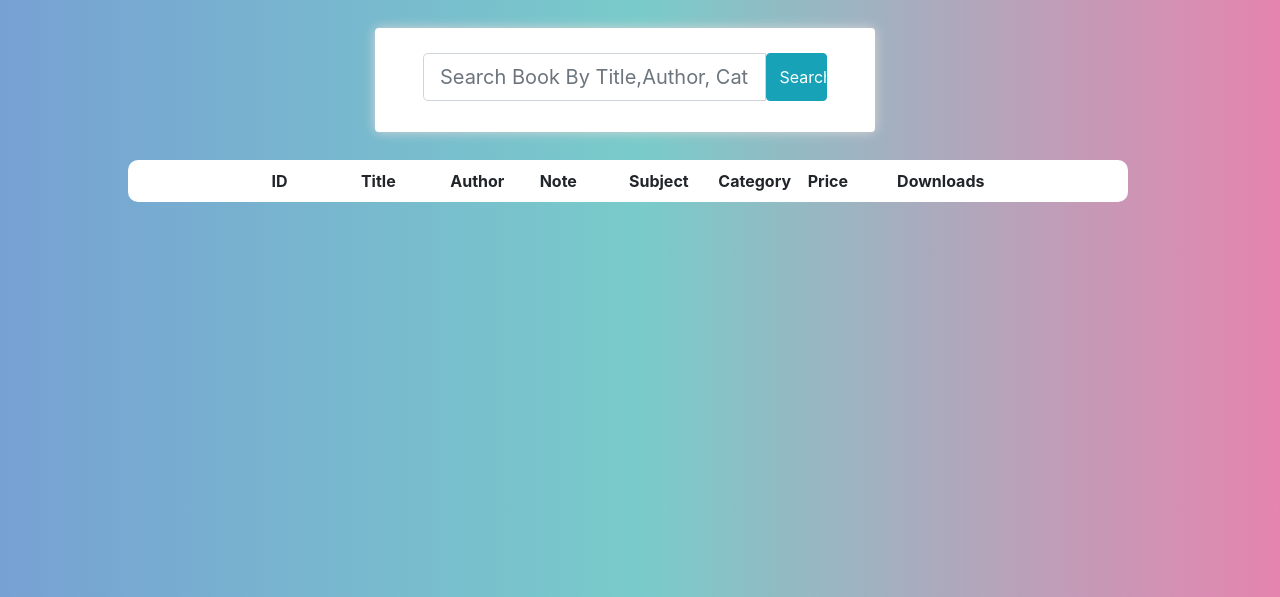
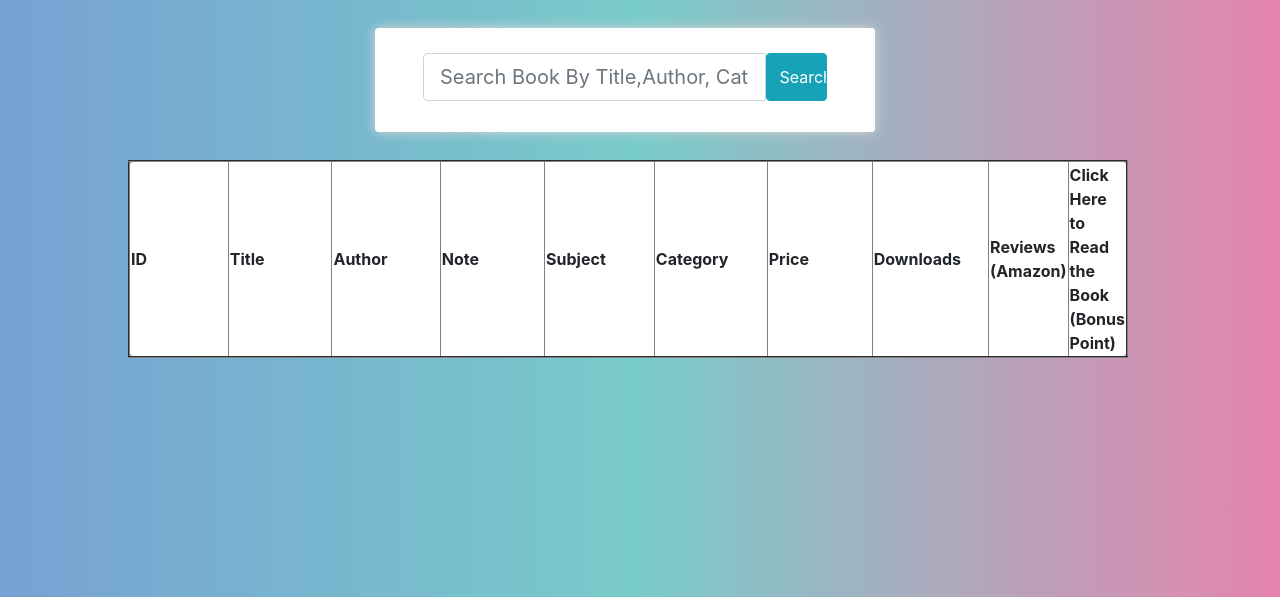
Before and after one commit to jahanxb/Search-CrawlerProject, a PHP site: page / in a window 1280 px wide. Shown: the top 597 px of the page. Run offline with PHP 8.4, Linux system fonts and the light colour scheme; lists and menus that the app fills with data are empty; some libraries are stand-ins or nearby versions.

Commit message:
Update index.php

```diff
--- a/index.php
+++ b/index.php
@@ -1,12 +1,17 @@
+<!DOCTYPE html>
 <html>
 
 
 <head>
 
     <title>My Search engine</title>
+    <meta name="viewport" content="width=device-width, initial-scale=1.0">
+
     <link rel="stylesheet" href="https://stackpath.bootstrapcdn.com/bootstrap/4.1.0/css/bootstrap.min.css"
           integrity="sha384-9gVQ4dYFwwWSjIDZnLEWnxCjeSWFphJiwGPXr1jddIhOegiu1FwO5qRGvFXOdJZ4"
           crossorigin="anonymous">
+          <!-- jQuery (necessary for Bootstrap's JavaScript plugins) -->
+          <script src="https://code.jquery.com/ui/1.12.1/jquery-ui.js"></script>
     <style>
         html, body {
             height: 100%;
@@ -139,7 +144,7 @@
 
 
 <div class="booksContainer" >
-<table style="margin: 0px auto;">
+<table style="margin: 0px auto;" border="2">
     <thead>
         <th style="width: 12.5%">ID</th>
         <th style="width: 12.5%">Title</th>
@@ -149,6 +154,10 @@
         <th style="width: 12.5%">Category</th>
         <th style="width: 12.5%">Price</th>
         <th style="width: 12.5%">Downloads</th>
+        <th style="width: 12.5%">Reviews (Amazon)</th>
+        <th style="width: 12.5%">Click Here to Read the Book (Bonus Point)</th>
+
+
     </thead>
     <tbody id="tableBody" style="background: white">
 
@@ -164,7 +173,7 @@
 
 <script>
     $('.searchMe').click(function () {
-        debugger;
+      //  debugger;
         let q = $("#query").val();
         $.ajax({
             url: "api.php?action=search&q=" + q,
@@ -184,6 +193,13 @@
                     html+='<td>'+item['Category']+'</td>';
                     html+='<td>'+item['Price']+'</td>';
                     html+='<td>'+item['Downloads']+'</td>';
+                    html+='<td><ul>';
+                    for(j=0;j<item.reviews.length;j++){
+                        html+='<hr><li><b>Username: </b>'+item.reviews[j].reviewerName+'<br> <b>Remarks: </b>'+item.reviews[j].summary+'<br> <b>Full Comment: </b>'+'<input placeholder="Move cursor Here to read full comments" title="'+item.reviews[j].reviewText+'readonly"></input></li>';
+                    }
+                    html+='</ul></td>';
+                    html+='<td>'+'<a href="ebooks/'+'book_'+item['EBook-No.']+'.txt'+'" target="_blank">'+'Click Here to Read the Book'+'</a></td>';
+
                     html+='</tr>';
                 }
                 $("#tableBody").html(html);
@@ -192,6 +208,13 @@
 
     });
 </script>
+<script type="text/javascript">
+    $( function() {
+    $( document ).tooltip();
+  } );
+
+
+</script>
 
 </body>
 
```
